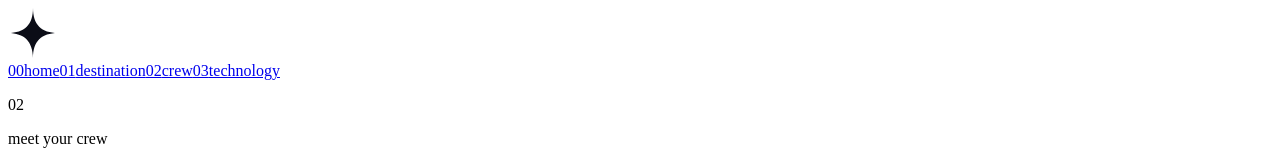
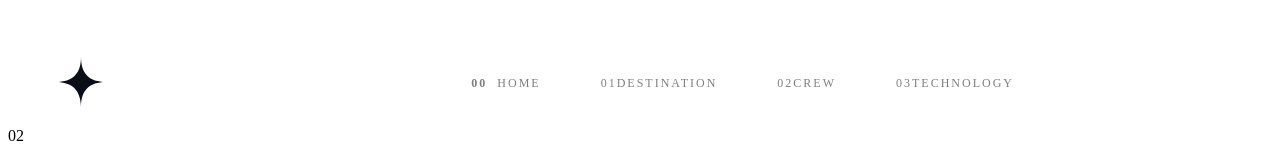
Before and after one commit to timmy-turner005/space-tourism-app, a Next.js app: page /crew in a window 1280 px wide. Shown: the top 163 px of the page. Built offline with nearby package versions, Linux system fonts and the light colour scheme.

Commit message:
crew navbar

```diff
--- a/app/crew/crew.module.css
+++ /dev/null
@@ -1,17 +0,0 @@
-.container {
-    display: flex;
-    /* position: absolute; */
-    border: 2px solid blue;
-    justify-content: space-around;
-    align-items: center;
-    width: 100%;
-    height: 50vh;
-    justify-items: space-between;
-
-    /* padding: 20px; */
-}
-
-.container1 {
-    justify-content: center;
-    border: 2px solid red;
-}
--- a/app/crew/page.js
+++ b/app/crew/page.js
@@ -1,5 +1,5 @@
 import { Fragment } from "react";
-import classes from "./crew.module.css";
+import classes from "./page.module.css";
 import Image from "next/image";
 import Link from "next/link";
 
--- /dev/null
+++ b/app/crew/page.module.css
@@ -0,0 +1,35 @@
+.navbar {
+    display: flex;
+    justify-content: space-between;
+    align-items: center;
+    /* border: 1px solid red; */
+    padding-top: 3rem;
+
+}
+
+.logo {
+    margin-left: 3rem;
+
+}
+
+.links {
+    margin-right: 13rem;
+    /* border: 1px solid green; */
+    text-transform: uppercase;
+    padding: 20px;
+    font-size: 12px;
+    letter-spacing: 2px;
+
+}
+
+.nums {
+    font-weight: bold;
+    margin-right: 10px;
+}
+
+.navlink {
+    text-decoration: none;
+    color: inherit;
+    padding: 30px;
+    opacity: 50%;
+}
```
